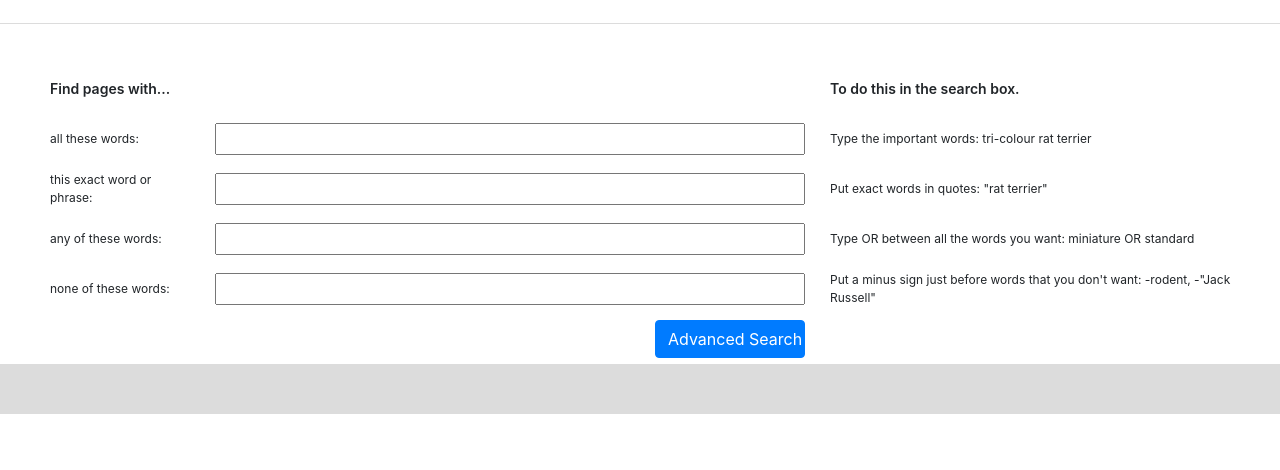
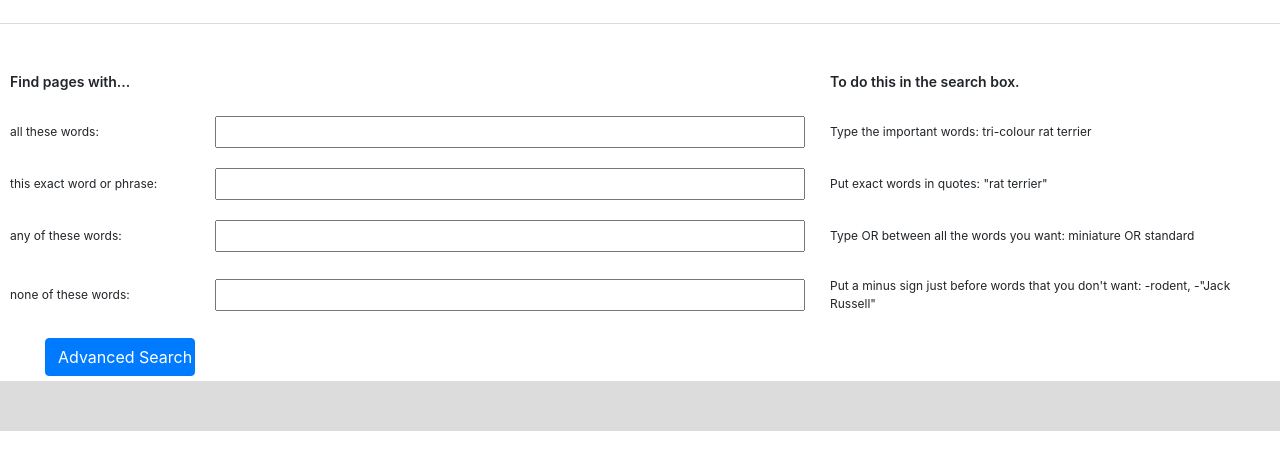
Before and after one commit to rafaprates/search, a plain HTML site: page advanced.html in a window 1280 px wide. Shown: the part 106-576 px from the top of the page. Drawn offline with nearby package versions, Linux system fonts and the light colour scheme.

Commit message:
better grid layout

```diff
--- a/advanced.html
+++ b/advanced.html
@@ -20,30 +20,27 @@
     </header>
 
     <form action="https://google.com/search">
-        <div class="left-col">
             <h2>Find pages with...</h2>
+            <h2></h2>
+            <h2>To do this in the search box.</h2>
+
             <label for="allWord">all these words:</label>
+            <input type="text" name="as_q" id="allWord">
+            <label for="allWord" class="last-col">Type the important words: tri-colour rat terrier</label>
+
             <label for="exactWord">this exact word or phrase:</label>
+            <input type="text" name="as_epq" id="exactWord">
+            <label for="exactWord" class="last-col">Put exact words in quotes: "rat terrier"</label>
+
             <label for="anyWord">any of these words:</label>
+            <input type="text" name="as_oq" id="anyWord">
+            <label for="anyWord" class="last-col">Type OR between all the words you want: miniature OR standard</label>
+
             <label for="noneWord">none of these words:</label>
-        </div>
+            <input type="text" name="as_eq" id="noneWord">
+            <label for="noneWord" class="last-col">Put a minus sign just before words that you don't want: -rodent, -"Jack Russell"</label>
 
-        <div class="center-col">
-            <h2></h2>
-            <input type="text" name="as_q" id="allWord">
-            <input type="text" name="as_epq" id="exactWord">
-            <input type="text" name="as_oq" id="anyWord">
-            <input type="text" name="as_eq" id="noneWord">
             <input type="submit" value="Advanced Search" type="button" class="btn btn-primary">
-        </div>
-
-        <div class="right-col">
-            <h2>To do this in the search box.</h2>
-            <label for="allWord">Type the important words: tri-colour rat terrier</label>
-            <label for="exactWord">Put exact words in quotes: "rat terrier"</label>
-            <label for="anyWord">Type OR between all the words you want: miniature OR standard</label>
-            <label for="noneWord">Put a minus sign just before words that you don't want: -rodent, -"Jack Russell"</label>
-        </div>
     </form>
 
     <footer>
--- a/stylesAdvanced.css
+++ b/stylesAdvanced.css
@@ -26,16 +26,6 @@ form {
     grid-template-columns: 200px minmax(300px, 600px) 1fr;
     grid-template-rows: 6;
     grid-gap: 10px;
-}
-
-.left-col, .center-col, .right-col {
-    display: grid;
-    grid-template-rows: repeat(6, 50px);
-    align-items: center;
-}
-
-.left-col{
-    padding-left: 40px;
 }
 
 h1 {
@@ -68,15 +58,26 @@ footer {
 }
 
 @media (max-width: 1050px) {
+    form {
+        grid-template-columns: 200px minmax(300px, 600px);
+    }
 
-    .right-col {
+    form :nth-child(3n) {
         display: none;
+        background-color: red;
     }
 }
 
 @media (max-width: 350px) {
 
+    form {
+        display: grid;
+        grid-template-columns: 300px;
+        grid-auto-rows: 50px;
+    }
 
+    form :nth-child(3n) {
+        display: none;
 
-
+    }
 }
```
